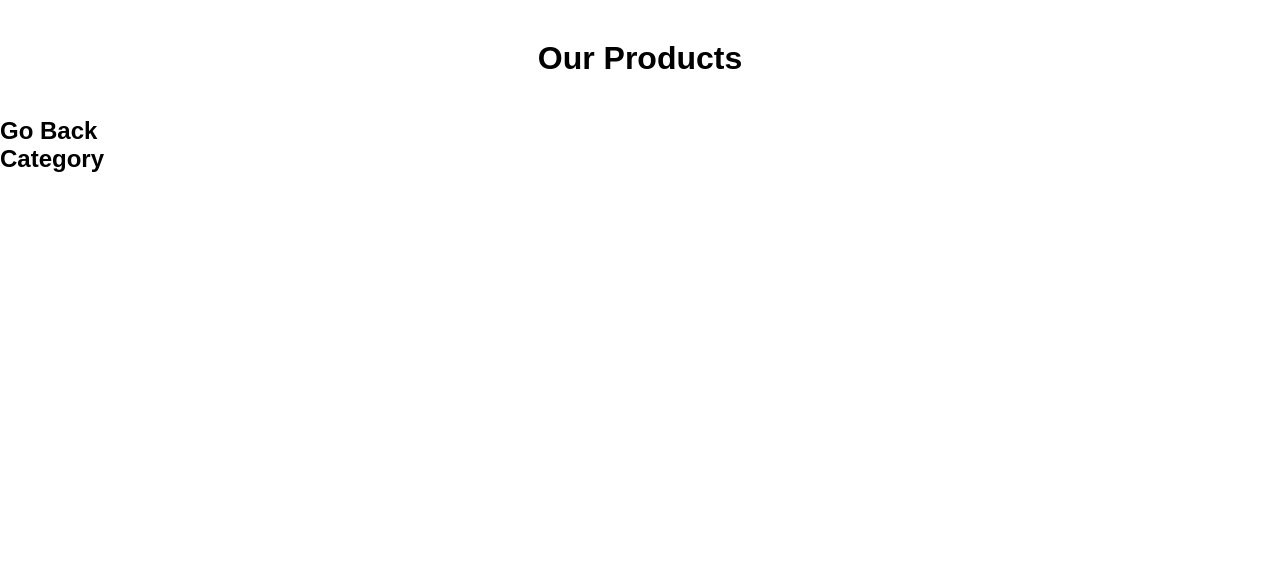
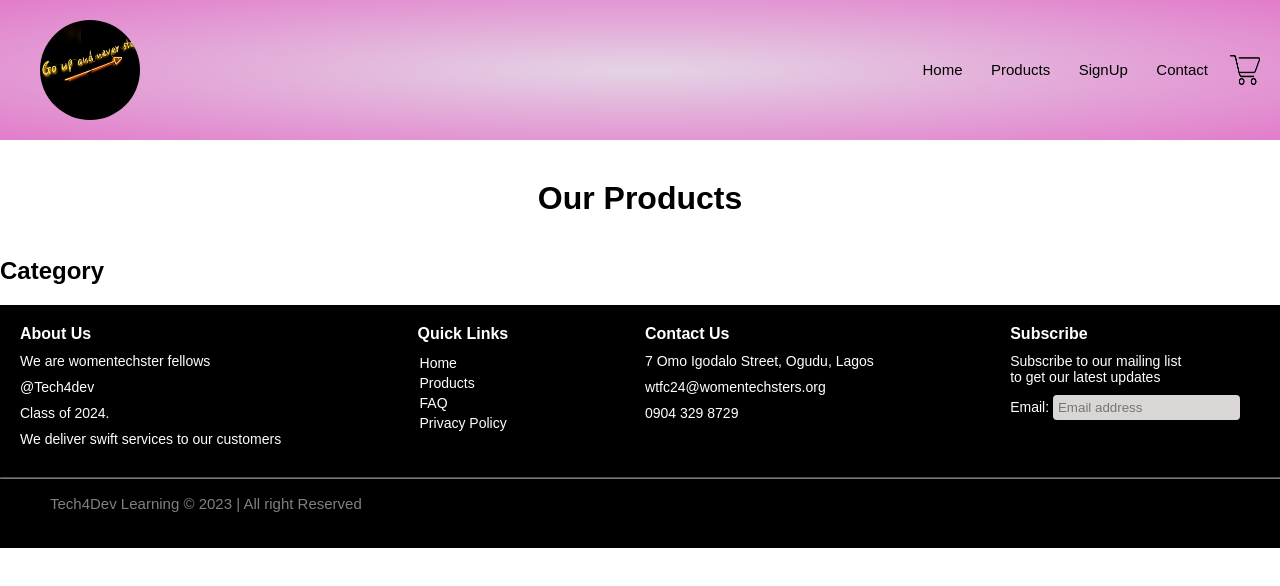
Before and after one commit to Lilia2022/https-github.com-Tech4dev-Fellows-24-ACE-group-Front-End-E-commerce-website-with-html-and-css, a plain HTML site: page productapi.html in a window 1280 px wide. Shown: the top 586 px of the page. Drawn offline with Linux system fonts and the light colour scheme; no server answers.

Commit message:
last commit

```diff
--- a/productapi.css
+++ b/productapi.css
@@ -2,6 +2,56 @@
     margin: 0px;
     padding: 0px;
     font-family: sans-serif;
+}
+.navbar {
+    display: flex;
+    align-items: center;
+    padding: 20px;
+    background: radial-gradient(rgb(228, 212, 229), #e27ccb);
+
+
+}
+.logo {
+    display: flex;
+}
+.logo img{
+    margin-left: 20px;
+    border-radius: 50%;
+    width: 100px;
+    height: 100px;
+}
+nav{
+    flex: 1;
+    text-align: right;
+}
+
+.navbar nav ul{
+    display: inline-block;
+    list-style-type: none;
+
+}
+
+.navbar ul li{
+    display: inline-block;
+    margin-right: 20px;
+
+}
+.navbar nav ul li:hover{
+    color: white;
+}
+
+.navbar a{
+    font-size: 15px;
+    text-decoration: none;
+    color:black;
+
+}
+.navbar a:hover{
+    color: #fff;;
+}
+#cart{
+    height: 30px;
+    width: 30px;
 }
 
 h1{
@@ -51,3 +101,81 @@ h1{
     padding: 10px;
     border-bottom: 1px solid #ccc;
 }
+
+/* footer */
+
+footer{
+    background-color: black;
+    color: #fff;
+    font-size: 14px;
+    padding: 20px 0;
+    width: 100%;
+
+  }
+
+  @media (max-width: 600px){
+    .footer-content {
+      flex-direction: column;
+    }
+  }
+
+  .footer-content {
+    display: flex;
+    /* flex-wrap: wrap; */
+    justify-content: space-between;
+    padding-bottom: 20px;
+    padding-top: 0;
+    padding-left: 20px;
+    padding-right: 20px;
+
+  }
+
+  ul {
+    list-style: none;
+    margin: 0;
+
+  }
+
+  li {
+    padding: 2px;
+  }
+
+  ul li a{
+    color: #fff;
+    text-decoration: none;
+  }
+
+  h3 {
+    font-size: 16px;
+    margin-bottom: 10px;
+  }
+
+  p {
+    margin-bottom: 10px;
+  }
+
+   .copy-right{
+  padding-left: 50px;
+  }
+
+  .Subscribe {
+    padding-right: 20px;
+    padding-bottom: 20px;
+
+  }
+
+  hr {
+    opacity: 0.5;
+  }
+  .copy-right p{
+    opacity: 0.5;
+    padding: 16px 0;
+    font-size: 15px;
+    margin: 0;
+  }
+  input {
+    padding: 5px;
+    background-color: #dbd6d6;
+    border: 1px;
+    border-radius: 4px;
+  }
--- a/productapi.html
+++ b/productapi.html
@@ -7,13 +7,27 @@
     <link rel="stylesheet" href="productapi.css">
 </head>
 <body>
+    <div class="navbar">
+        <div class="logo">
+            <img src="media/logo.jpg" alt="LOGO" class="image" >
+        </div>
+        <nav>
+            <ul>
+                <li><a href="index.html">Home</a></li>
+                <li><a href="productapi.html">Products</a></li>
+                <li><a href="#">SignUp</a></li>
+                <li><a href="#Contact-us">Contact</a></li>
+            </ul>
+        </nav>
+        <!------------ cart icon-->
+        <img src="media/cart.png" alt="cart" id="cart">
+    </div>
+
     <h1>Our Products</h1>
     <div class="main">
         <div class="filterBox">
-            <h2><a href="index.html"></a>Go Back</h2>
             <h2>Category</h2>
             <div class="CategoryList">
-
 
             </div>
         </div>
@@ -22,8 +36,56 @@
         </div>
 
 
+    </div>
+     <!--------------------Footer---------------------->
 
-    </div>
+     <footer>
+        <div class="footer-container">
+            <div class="footer-content">
+
+            <div class="About-section" id="about-us">
+                <h3>About Us</h3>
+                <p>We are womentechster fellows</p>
+                </p> @Tech4dev </p>
+                <p>Class of 2024.</p>
+                <p>We deliver swift services to our customers </p>
+            </div>
+
+                <div links-section>
+                <h3>Quick Links</h3>
+                  <ul>
+                     <li><a href="#">Home</a></li>
+                     <li><a href="#">Products</a></li>
+                     <li><a href="#">FAQ</a></li>
+                     <li><a href="#">Privacy Policy</a></li>
+                 </ul>
+                </div>
+
+            <div class="contact-section" id="Contact-us">
+                 <h3>Contact Us</h3>
+                 <p>7 Omo Igodalo Street, Ogudu, Lagos</p>
+                 <p> wtfc24@womentechsters.org</p>
+                 <p>0904 329 8729</p>
+            </div>
+
+            <div class="Subscribe">
+            <h3>Subscribe</h3>
+            <p>Subscribe to our mailing list <br>
+                to get our latest updates</p>
+            <label>Email:
+            <input type="email" placeholder="Email address">
+            </label>
+            </div>
+
+        </div>
+        <hr>
+             <div class="copy-right">
+                <p>Tech4Dev Learning &copy; 2023 | All right Reserved</p>
+             </div>
+         </div>
+         </div>
+        </footer>
+
     <script src="script.js"></script>
 </body>
 </html>
```
